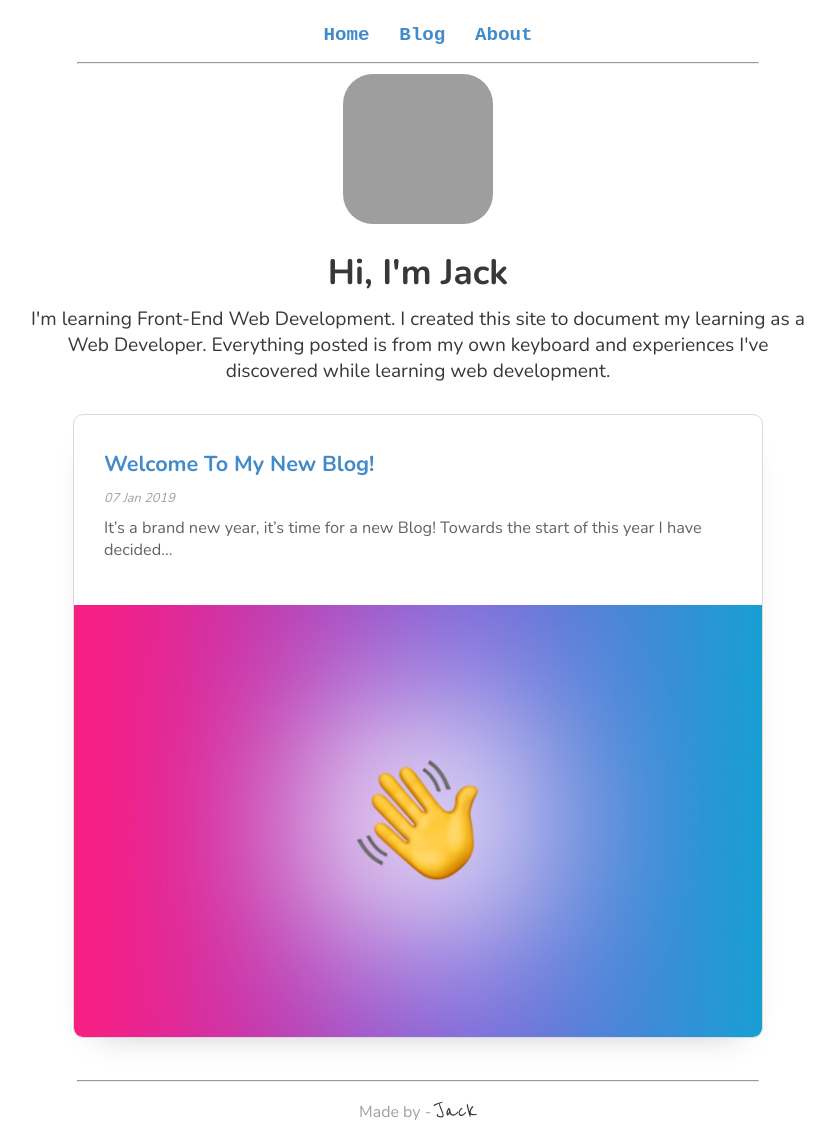
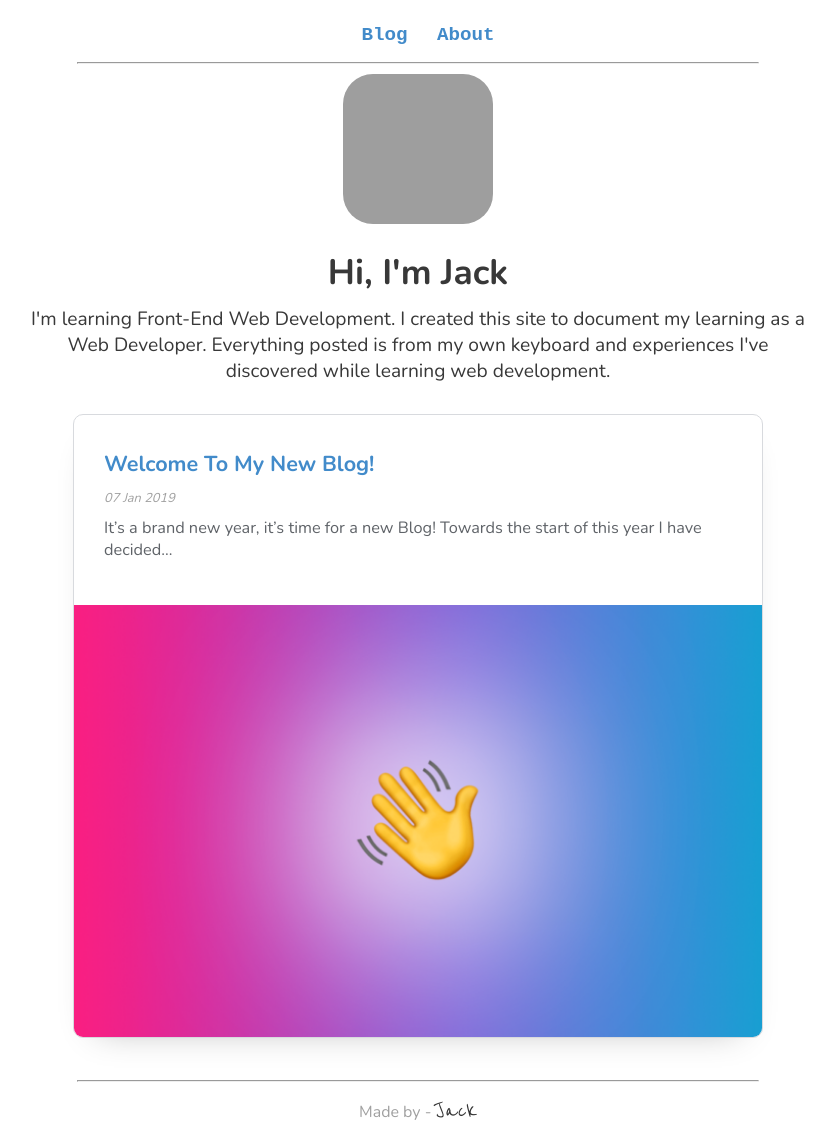
Before and after one commit to jackwebdev/Blog, a Jekyll site: the page built from index.html, in a window 1280 px wide. Shown: the whole page, without its empty margins (222-1057 px from the left). Built offline with Jekyll 4.4.1, drawn with Linux system fonts in a browser that asks for light colours; some web fonts are replaced; the list of posts is cut into pages by our own code; grey boxes are pictures that could not be loaded.

Commit message:
Fixed some incorrect URLs.

```diff
--- a/_config.yml
+++ b/_config.yml
@@ -19,7 +19,7 @@
 
 #paginate
 paginate: 6
-paginate_path: "/blog/page:num/"
+paginate_path: "/Blog/page:num/"
 
 name: Jack
 title: Jack's Front-End Journal
@@ -27,7 +27,7 @@
 description: >- # this means to ignore newlines until "baseurl:"
    I'm learning Front-End Web Development.
    I created this site to document my learning as a Web Developer. Everything posted is from my own keyboard and experiences I've discovered while learning web development.
-baseurl: "" # the subpath of your site, e.g. /blog
+baseurl: "/Blog" # the subpath of your site, e.g. /blog
 url: "" # the base hostname & protocol for your site, e.g. http://example.com
 twitter_username:
 github_username:  jackwebdev
--- a/_includes/navigation.html
+++ b/_includes/navigation.html
@@ -1,7 +1,6 @@
 <nav>
     <ol class="nav-items">
-        <li><a href="/">Home</a></li>
-        <li><a href="{{ site.baseurl }}/blog">Blog</a></li>
+        <li><a href="/Blog">Blog</a></li>
         <li><a href="{{ site.baseurl }}/about">About</a></li>
     </ol>
 </nav>
--- a/_layouts/default.html
+++ b/_layouts/default.html
@@ -6,7 +6,7 @@
     <link href="https://fonts.googleapis.com/css?family=Nunito:300,400,700" rel="stylesheet">
     <link href="https://fonts.googleapis.com/css?family=Reenie+Beanie" rel="stylesheet">
     <title>{{ site.title }}</title>
-    <link rel="stylesheet" href="{{site.url}}/assets/css/styles.css">
+    <link rel="stylesheet" href="{{ site.url }}{{ site.baseurl }}/assets/css/styles.css">
     <link rel="apple-touch-icon" sizes="57x57" href="/assets/images/favicons/apple-icon-57x57.png">
     <link rel="apple-touch-icon" sizes="60x60" href="/assets/images/favicons/apple-icon-60x60.png">
     <link rel="apple-touch-icon" sizes="72x72" href="/assets/images/favicons/apple-icon-72x72.png">
--- a/index.html
+++ b/index.html
@@ -1,7 +1,4 @@
 ---
-# Feel free to add content and custom Front Matter to this file.
-# To modify the layout, see https://jekyllrb.com/docs/themes/#overriding-theme-defaults
-
 layout: default
 ---
 <!-- post list -->
```
